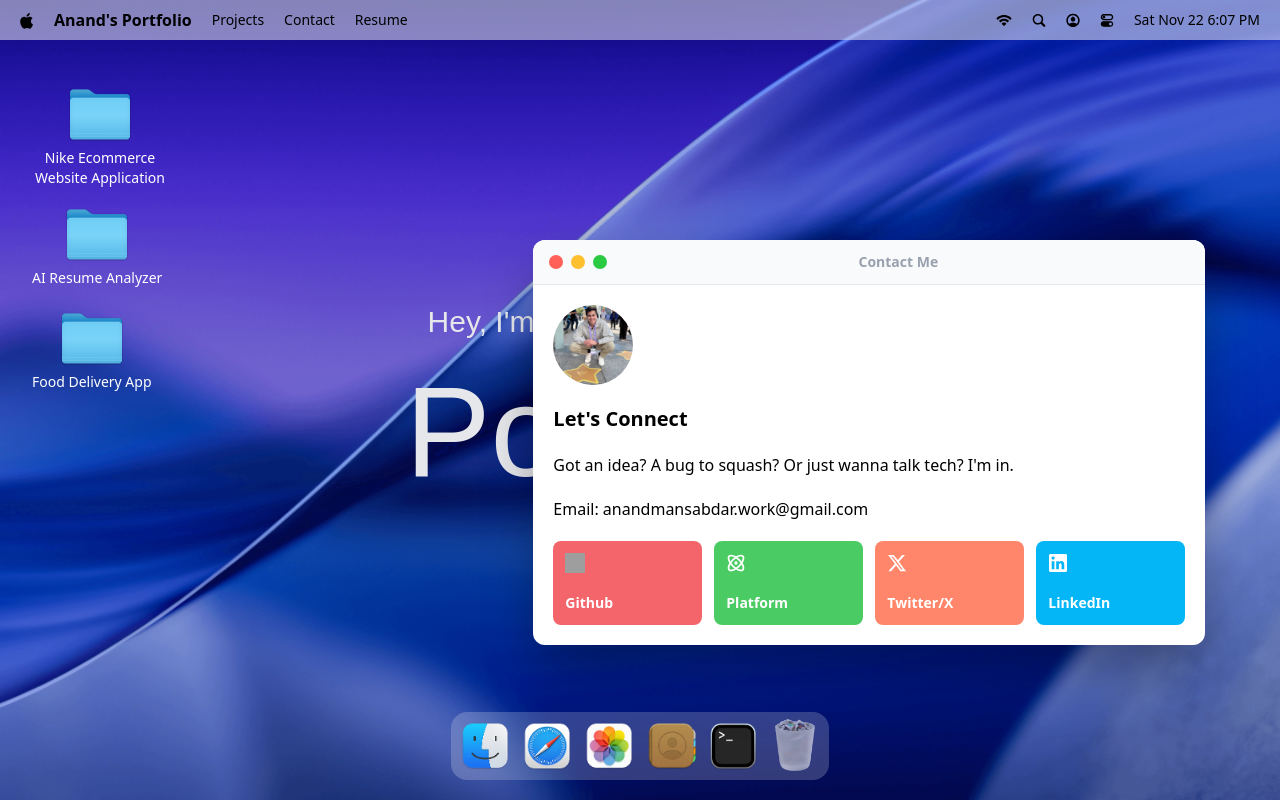
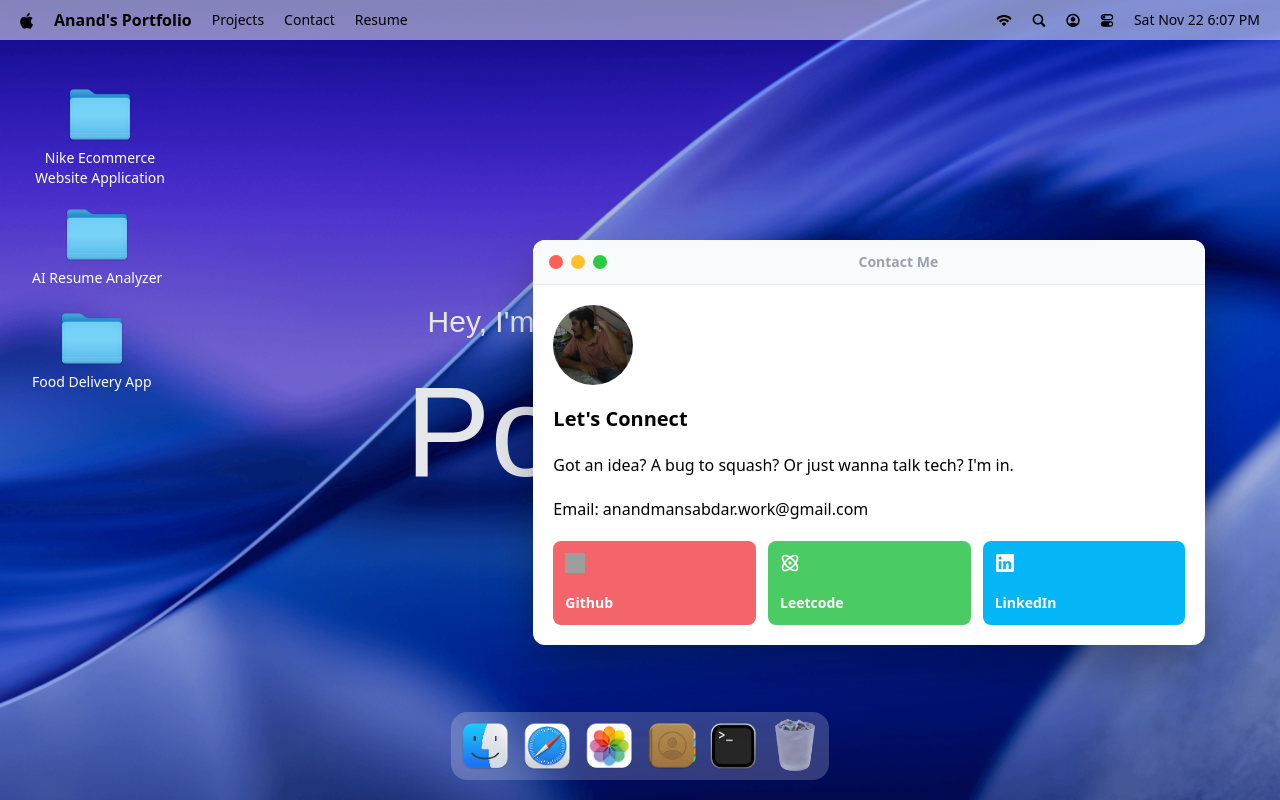
Before and after one commit to Anand-Mansabdar/Portfolios, a React (Vite) app in the folder 1 - Macbook OS Portfolio/: page / in a window 1280 px wide. Both pictures are taken after a click on the item "Contact". Built offline with nearby package versions, Linux system fonts and the light colour scheme; grey boxes are pictures that could not be loaded; a web font is replaced by a local one.

Commit message:
scaffold: Updated the contact section

```diff
--- a/1 - Macbook OS Portfolio/src/constants/index.js
+++ b/1 - Macbook OS Portfolio/src/constants/index.js
@@ -132,28 +132,28 @@
     text: "Github",
     icon: "/icons/github.svg",
     bg: "#f4656b",
-    link: "https://github.com/JavaScript-Mastery-Pro",
+    link: "https://github.com/Anand-Mansabdar",
   },
   {
     id: 2,
-    text: "Platform",
+    text: "Leetcode",
     icon: "/icons/atom.svg",
     bg: "#4bcb63",
-    link: "https://jsmastery.com/",
+    link: "https://leetcode.com/u/AnandMansabdar/",
   },
-  {
-    id: 3,
-    text: "Twitter/X",
-    icon: "/icons/twitter.svg",
-    bg: "#ff866b",
-    link: "https://x.com/jsmasterypro",
-  },
+  // {
+  //   id: 3,
+  //   text: "Twitter/X",
+  //   icon: "/icons/twitter.svg",
+  //   bg: "#ff866b",
+  //   link: "https://x.com/jsmasterypro",
+  // },
   {
     id: 4,
     text: "LinkedIn",
     icon: "/icons/linkedin.svg",
     bg: "#05b6f6",
-    link: "https://www.linkedin.com/company/javascriptmastery/posts/?feedView=all",
+    link: "https://www.linkedin.com/in/anand-mansabdar-b90470274/",
   },
 ];
 
--- a/1 - Macbook OS Portfolio/src/windows/Contact.jsx
+++ b/1 - Macbook OS Portfolio/src/windows/Contact.jsx
@@ -13,7 +13,7 @@
 
       <div className="p-5 space-y-5">
         <img
-          src="/images/adrian.jpg"
+          src="/images/anand.jpg"
           alt="Anand Mansabdar"
           className="w-20 rounded-full"
         />
```
Also changed, not shown: 1 - Macbook OS Portfolio/public/images/anand.jpg (added).
